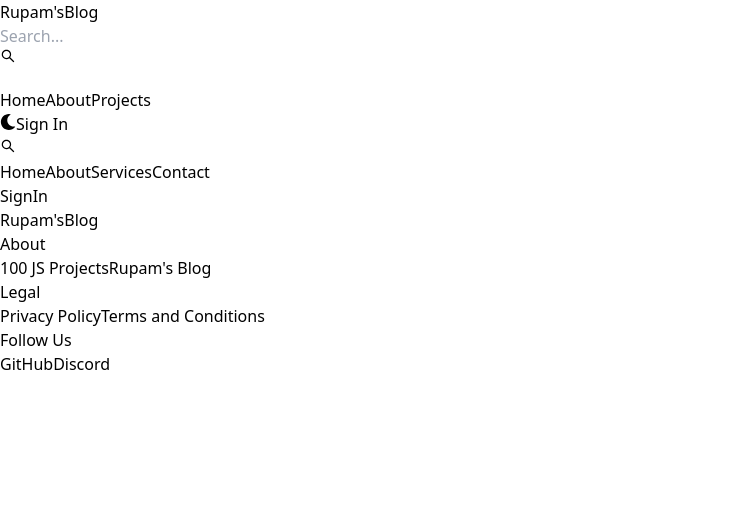
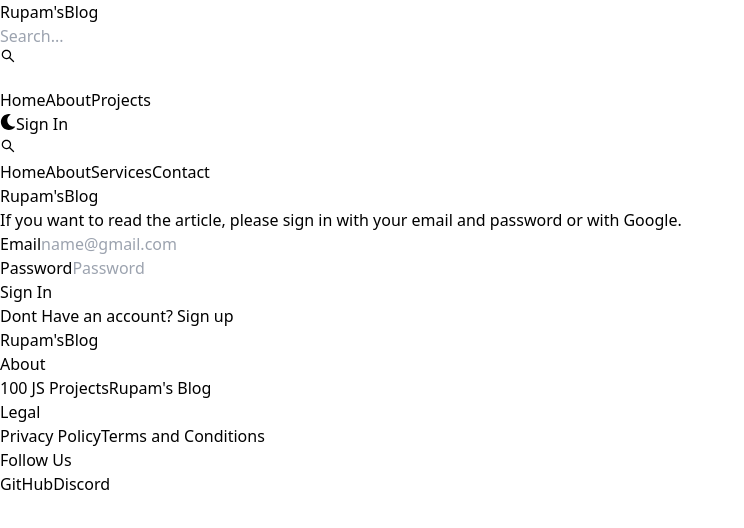
Before and after one commit to rupam241/mern_blog, a React (Vite) app in the folder client/: page /signin in a window 1280 px wide. Shown: the top 528 px of the page, without its empty margins (0-744 px from the left). Built offline with nearby package versions, Linux system fonts and the light colour scheme.

Commit message:
DONE SIGNIN PART

```diff
--- a/client/src/pages/SignIn.jsx
+++ b/client/src/pages/SignIn.jsx
@@ -1,9 +1,128 @@
-import React from 'react'
+import React, { useState } from "react";
+import { Link, useNavigate } from "react-router-dom";
+import { Alert, Spinner } from "flowbite-react";
 
 function SignIn() {
+  const [formData, setFormData] = useState({
+    email: "",
+    password: ""
+  });
+  const [error, setError] = useState(null);
+  const [loading, setLoading] = useState(false);
+  const [successMessage, setSuccessMessage] = useState(null); // For success feedback
+  const navigate = useNavigate();
+
+  const handleChange = (e) => {
+    setFormData({ ...formData, [e.target.id]: e.target.value.trim() });
+  };
+
+  const handleSubmit = async (e) => {
+    e.preventDefault();
+    setError(null); // Reset error state before submitting
+    setSuccessMessage(null); // Reset success message
+
+    if (!formData.email || !formData.password) {
+      return setError("Please fill out all fields");
+    }
+
+    try {
+      setLoading(true); // Start loading
+      const res = await fetch('/api/auth/signin', {
+        method: 'POST',
+        headers: { 'Content-Type': 'application/json' },
+        body: JSON.stringify(formData),
+      });
+
+      const data = await res.json();
+
+      // Check if the sign-in was successful
+      if (!res.ok) {
+        return setError(data.message || "Signin failed. Please try again.");
+      }
+
+      setSuccessMessage(`${formData.email} logged in successfully!`);
+      navigate('/'); // Redirect to home on success
+
+    } catch (error) {
+      console.error("Signin error:", error);
+      setError("An error occurred. Please try again.");
+    } finally {
+      setLoading(false); // Reset loading state
+    }
+  };
+
   return (
-    <div>SignIn</div>
-  )
+    <div className="min-h-screen mt-20">
+      <div className="flex p-3 max-w-3xl mx-auto flex-col md:flex-row md:items-center gap-5">
+        {/* Left side */}
+        <div className="flex-1">
+          <Link to="" className="font-bold dark:text-white text-4xl">
+            <span className="px-3 py-2 bg-gradient-to-r from-indigo-500 via-purple-500 to-pink-500 rounded-lg text-white">
+              Rupam's
+            </span>
+            <span className="text-gray-500 text-md">Blog</span>
+          </Link>
+          <p className="text-sm mt-5">
+            If you want to read the article, please sign in with your email and password or with Google.
+          </p>
+        </div>
+
+        {/* Right side */}
+        <div className="flex-1">
+          <form className="flex flex-col gap-4 text-xl" onSubmit={handleSubmit}>
+            <div>
+              <label htmlFor="email">Email</label>
+              <input
+                type="email"
+                placeholder="name@gmail.com"
+                id="email"
+                className="w-full p-2 pr-10 rounded border border-gray-500 outline-0"
+                onChange={handleChange}
+              />
+            </div>
+
+            <div>
+              <label htmlFor="password">Password</label>
+              <input
+                type="password"
+                placeholder="Password"
+                id="password"
+                className="w-full p-2 pr-10 rounded border border-gray-500 outline-0"
+                onChange={handleChange}
+              />
+            </div>
+
+            <button type="submit" className="px-2 py-1 bg-gradient-to-r from-indigo-500 via-purple-500 to-pink-500 rounded-lg text-white text-lg flex items-center justify-center">
+              {loading ? (
+                <>
+                  <Spinner className="w-5 h-5" />
+                  <span className="pl-3">Loading...</span>
+                </>
+              ) : (
+                "Sign In" // Changed from "Sign Up" to "Sign In"
+              )}
+            </button>
+          </form>
+
+          <div className="flex gap-2 text-sm mt-5">
+            <span> Dont Have an account? </span>
+            <Link to="/signin" className="text-blue-500">Sign up</Link>
+          </div>
+
+          {error && (
+            <Alert className="mt-5" color="failure">
+              {error}
+            </Alert>
+          )}
+          {successMessage && (
+            <Alert className="mt-5" color="success">
+              {successMessage}
+            </Alert>
+          )}
+        </div>
+      </div>
+    </div>
+  );
 }
 
-export default SignIn
+export default SignIn;
```
